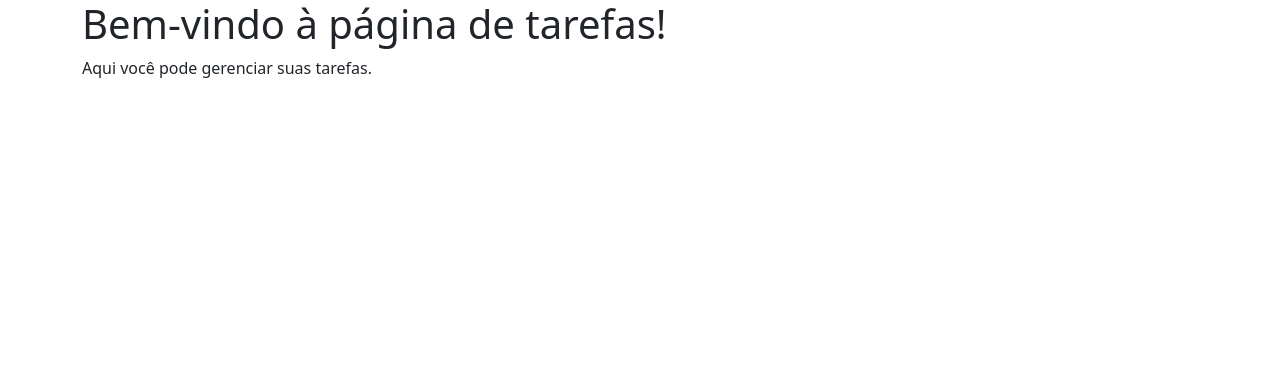
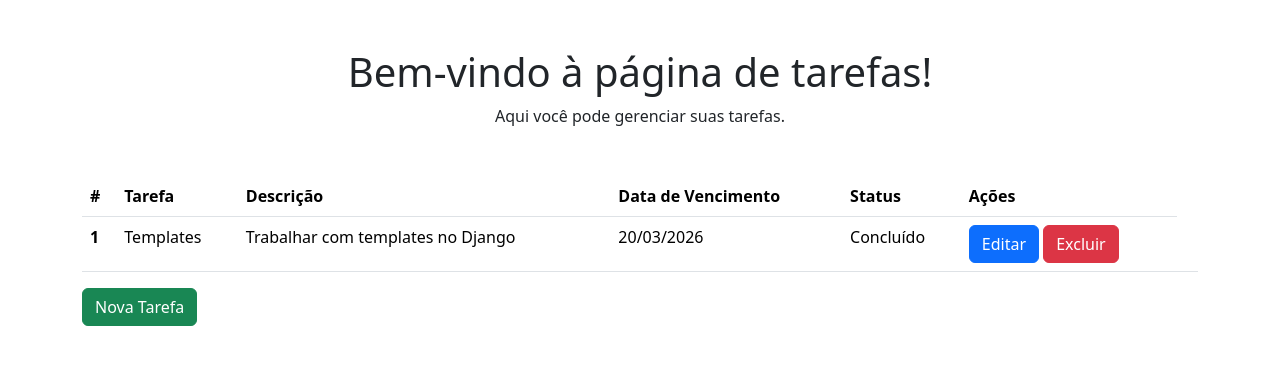
Before and after one commit to sorza/django-task, a Django app: page /tasks/ in a window 1280 px wide. Shown: the top 365 px of the page. Run offline with Django 5.2, Linux system fonts and the light colour scheme.

Commit message:
feat: task dashboard

```diff
--- a/templates/task/tasks.html
+++ b/templates/task/tasks.html
@@ -11,11 +11,36 @@
         <link href="https://cdn.jsdelivr.net/npm/bootstrap@5.3.8/dist/css/bootstrap.min.css" rel="stylesheet" integrity="sha384-sRIl4kxILFvY47J16cr9ZwB07vP4J8+LH7qKQnuqkuIAvNWLzeN8tE5YBujZqJLB" crossorigin="anonymous">
     </head>
     <body>
-        <div class="container">
-            <h1>Bem-vindo à página de tarefas!</h1>
-            <p>Aqui você pode gerenciar suas tarefas.</p>
+        <div class="container mt-5">
+            <h1 class="text-center">Bem-vindo à página de tarefas!</h1>
+            <p class="text-center">Aqui você pode gerenciar suas tarefas.</p>
 
-
+            <table class="table mt-5">
+            <thead>
+                <tr>
+                    <th scope="col">#</th>
+                    <th scope="col">Tarefa</th>
+                    <th scope="col">Descrição</th>
+                    <th scope="col">Data de Vencimento</th>
+                    <th scope="col">Status</th>
+                    <th scope="col">Ações</th>
+                </tr>
+            </thead>
+            <tbody>
+                <tr>
+                    <th scope="row">1</th>
+                    <td>Templates</td>
+                    <td>Trabalhar com templates no Django</td>
+                    <td>20/03/2026</td>
+                    <td>Concluído</td>
+                    <td>
+                        <a class="btn btn-primary">Editar</a>
+                        <a class="btn btn-danger">Excluir</a>
+                    <td>
+                </tr>
+            </tbody>
+            </table>
+            <a class="btn btn-success" href="#">Nova Tarefa</a>
 
         </div>
 
```
